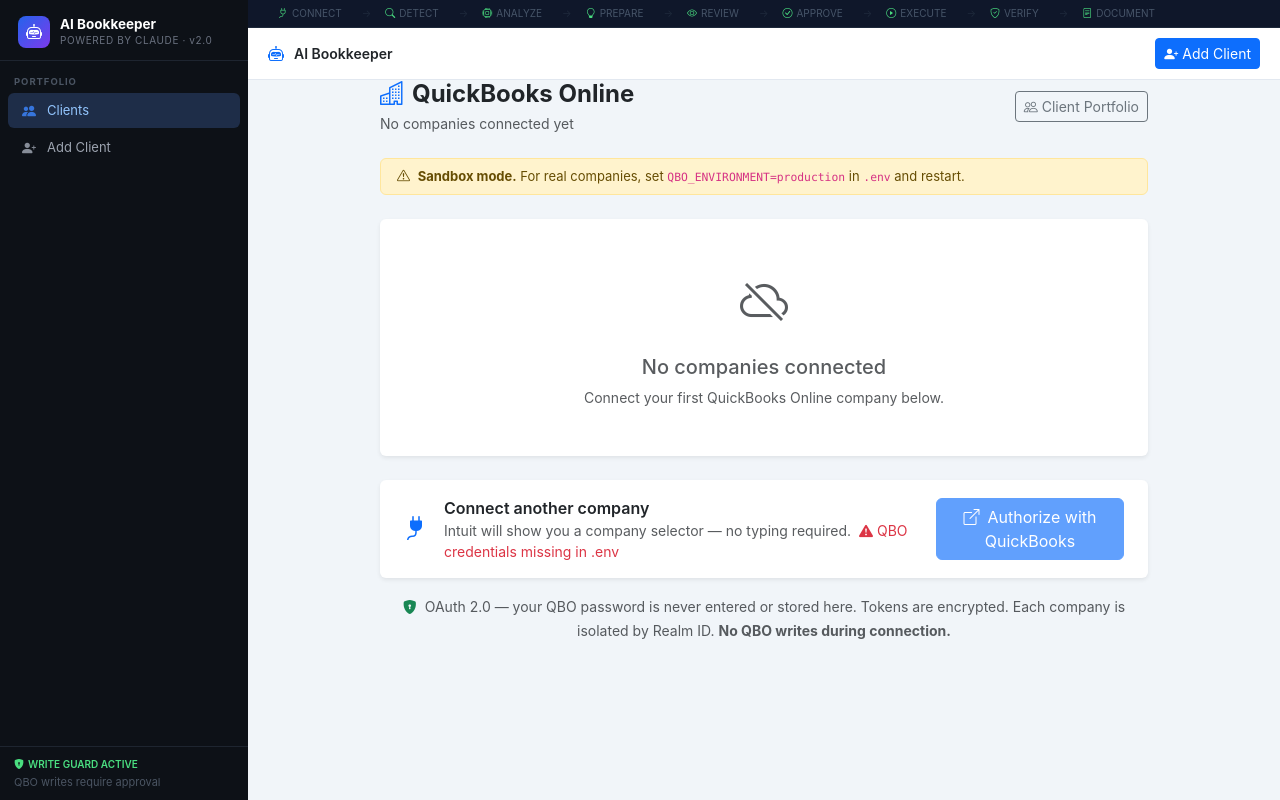
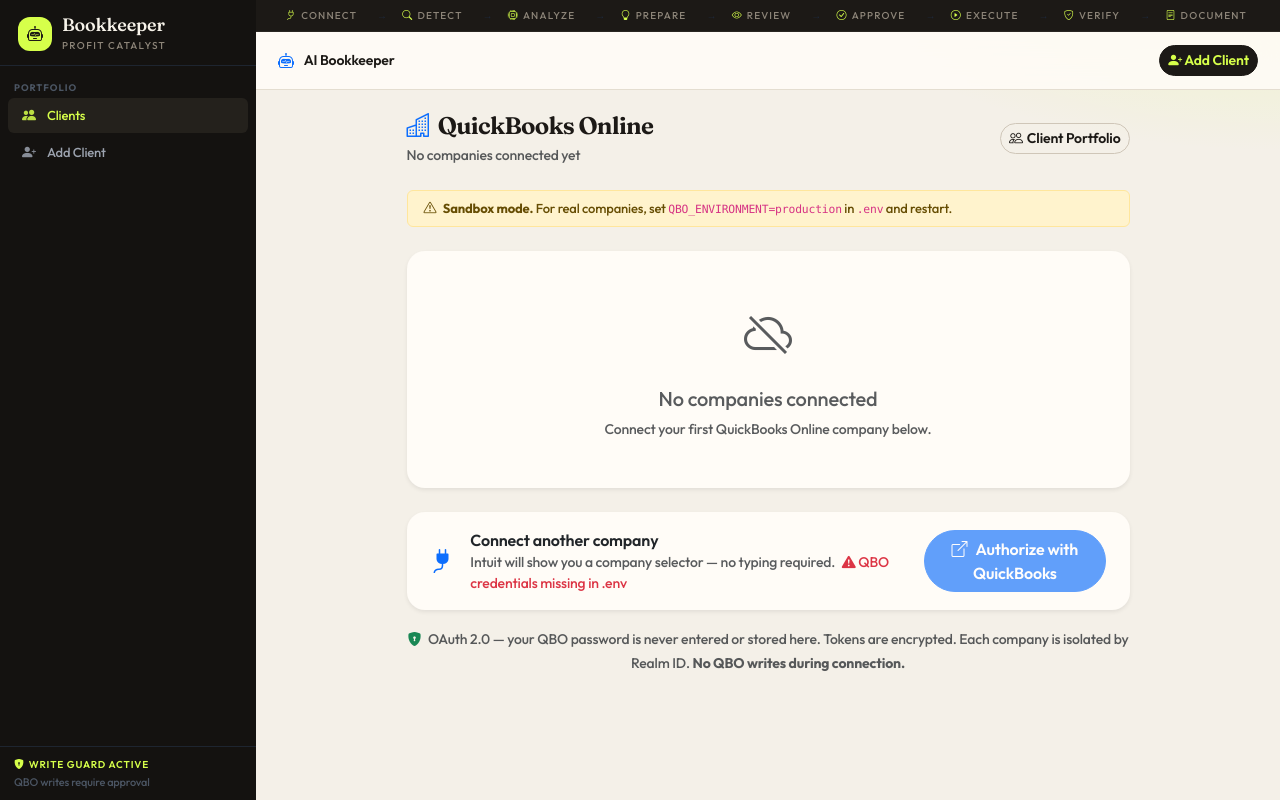
Before and after one commit to angelacatalyst/qbo-controller, a FastAPI app: page / in a window 1280 px wide. Run offline with FastAPI, Linux system fonts and the light colour scheme; some libraries are stand-ins or nearby versions.

Commit message:
feat: restyle the bookkeeper as a warm editorial workspace
Replace the generic blue dashboard chrome so every company page shares one visual system.

Co-authored-by: Cursor <cursoragent@cursor.com>

```diff
--- a/app/templates/assessment.html
+++ b/app/templates/assessment.html
@@ -36,8 +36,8 @@
   .issue-detail .label { font-weight:600; color:#64748b; min-width:120px; }
 
   .run-panel {
-    background:linear-gradient(135deg,#0f172a,#1e3a5f);
-    border-radius:12px; padding:24px; color:#fff; margin-bottom:24px;
+    background:#1c1916;
+    border-radius:22px; padding:24px; color:#f7f3ea; margin-bottom:24px;
   }
   .run-panel h5 { font-weight:700; margin-bottom:4px; }
   .run-panel small { color:#94a3b8; }
--- a/app/templates/base.html
+++ b/app/templates/base.html
@@ -6,22 +6,32 @@
   <title>{% block title %}AI Bookkeeper{% endblock %}</title>
   <link href="https://cdnjs.cloudflare.com/ajax/libs/bootstrap/5.3.2/css/bootstrap.min.css" rel="stylesheet">
   <link href="https://cdnjs.cloudflare.com/ajax/libs/bootstrap-icons/1.11.3/font/bootstrap-icons.min.css" rel="stylesheet">
+  <link href="https://fonts.googleapis.com/css2?family=Fraunces:opsz,wght@9..144,560;9..144,650&family=Outfit:wght@380;500;600;700&display=swap" rel="stylesheet">
   <style>
     :root {
-      --sidebar-bg: #0d1117;
-      --sidebar-w: 248px;
-      --accent: #2563eb;
-      --success: #16a34a;
-      --warning: #d97706;
-      --danger: #dc2626;
-      --body-bg: #f1f5f9;
-      --card-bg: #ffffff;
-      --border: #e2e8f0;
-      --muted: #64748b;
-      --header-h: 52px;
+      --sidebar-bg: #141210;
+      --sidebar-w: 256px;
+      --accent: #d6ff4a;
+      --ink: #1c1916;
+      --success: #2f6b45;
+      --warning: #a15c1d;
+      --danger: #9f2d2d;
+      --body-bg: #f4f0e8;
+      --card-bg: #fffcf7;
+      --border: #e4ddd0;
+      --muted: #6f675e;
+      --header-h: 58px;
     }
     * { box-sizing: border-box; }
-    body { background: var(--body-bg); font-family: 'Inter', system-ui, -apple-system, sans-serif; margin: 0; }
+    body {
+      background:
+        radial-gradient(900px 420px at 100% -10%, rgba(214,255,74,.28), transparent 55%),
+        var(--body-bg);
+      font-family: "Outfit", system-ui, sans-serif;
+      color: var(--ink);
+      margin: 0;
+      letter-spacing: -0.01em;
+    }
 
     /* ── Sidebar ─────────────────────────────────────────────── */
     #sidebar {
@@ -34,13 +44,13 @@
       display: flex; align-items: center; gap: 10px;
     }
     .sb-brand .logo {
-      width: 32px; height: 32px; background: linear-gradient(135deg, #2563eb, #7c3aed);
-      border-radius: 8px; display: flex; align-items: center; justify-content: center; flex-shrink: 0;
+      width: 34px; height: 34px; background: var(--accent); color: var(--ink);
+      border-radius: 12px; display: flex; align-items: center; justify-content: center; flex-shrink: 0;
     }
-    .sb-brand .logo i { color: #fff; font-size: 16px; }
+    .sb-brand .logo i { color: var(--ink); font-size: 16px; }
     .sb-brand .brand-text { flex: 1; min-width: 0; }
-    .sb-brand .brand-name { color: #fff; font-weight: 700; font-size: 13.5px; line-height: 1.2; }
-    .sb-brand .brand-sub { color: #6b7280; font-size: 10px; letter-spacing: .06em; }
+    .sb-brand .brand-name { color: #f7f3ea; font-family: "Fraunces", Georgia, serif; font-weight: 560; font-size: 18px; line-height: 1.05; }
+    .sb-brand .brand-sub { color: #8c8478; font-size: 10px; letter-spacing: .14em; text-transform: uppercase; margin-top: 3px; }
 
     .env-badge {
       margin: 8px 14px 4px; padding: 3px 10px; border-radius: 4px; font-size: 10px; font-weight: 700;
@@ -59,8 +69,8 @@
       white-space: nowrap; overflow: hidden;
     }
     .sb-link:hover { background: #1a2030; color: #e5e7eb; }
-    .sb-link.active { background: #1e2d48; color: #93c5fd; }
-    .sb-link.active i { color: #3b82f6; }
+    .sb-link.active { background: #24211c; color: var(--accent); }
+    .sb-link.active i { color: var(--accent); }
     .sb-link i { font-size: 14px; width: 16px; flex-shrink: 0; opacity: .85; }
     .sb-link .badge-count {
       margin-left: auto; background: #1e3a5f; color: #93c5fd;
@@ -86,16 +96,16 @@
     .sb-footer {
       padding: 10px 14px; border-top: 1px solid #1e2530; color: #374151; font-size: 11px; margin-top: auto;
     }
-    .sb-footer .write-guard { color: #4ade80; font-weight: 600; font-size: 10px; }
+    .sb-footer .write-guard { color: var(--accent); font-weight: 600; font-size: 10px; letter-spacing: .08em; }
 
     /* ── Main ────────────────────────────────────────────────── */
     #main { margin-left: var(--sidebar-w); min-height: 100vh; display: flex; flex-direction: column; }
 
     /* Mode strip */
     .mode-strip {
-      background: #0f172a; color: #475569; font-size: 10px;
-      display: flex; align-items: center; gap: 0; padding: 0 20px; height: 28px;
-      border-bottom: 1px solid #1e293b; flex-shrink: 0; overflow-x: auto;
+      background: #1c1916; color: #8c8478; font-size: 10px; letter-spacing: .12em;
+      display: flex; align-items: center; gap: 0; padding: 0 20px; height: 32px;
+      border-bottom: 1px solid #2a2622; flex-shrink: 0; overflow-x: auto;
     }
     .mode-strip .ms-step {
       display: flex; align-items: center; gap: 4px; padding: 0 10px; white-space: nowrap;
@@ -103,13 +113,14 @@
     .mode-strip .ms-step + .ms-step::before {
       content: '→'; margin-right: 10px; color: #1e293b;
     }
-    .ms-on  { color: #4ade80; }
-    .ms-off { color: #dc2626; }
+    .ms-on  { color: var(--accent); }
+    .ms-off { color: #e07a5f; }
 
     /* Top bar */
     .topbar {
-      height: var(--header-h); background: #fff; border-bottom: 1px solid var(--border);
-      display: flex; align-items: center; padding: 0 20px; position: sticky; top: 0; z-index: 100;
+      height: var(--header-h); background: rgba(255,252,247,.86); backdrop-filter: blur(16px);
+      border-bottom: 1px solid var(--border);
+      display: flex; align-items: center; padding: 0 22px; position: sticky; top: 0; z-index: 100;
       flex-shrink: 0; gap: 12px;
     }
     .topbar-left { flex: 1; display: flex; align-items: center; gap: 10px; min-width: 0; }
@@ -125,7 +136,7 @@
     .conn-disconnected { background: #f1f5f9; color: #64748b; }
 
     /* Cards */
-    .kpi-card { background: #fff; border: 1px solid var(--border); border-radius: 12px; padding: 18px 20px; }
+    .kpi-card { background: var(--card-bg); border: 1px solid var(--border); border-radius: 18px; padding: 18px 20px; box-shadow: 0 12px 30px rgba(28,25,22,.04); }
     .kpi-card .kpi-value { font-size: 26px; font-weight: 700; line-height: 1; }
     .kpi-card .kpi-label { font-size: 11px; color: var(--muted); margin-top: 4px; letter-spacing: .04em; }
 
@@ -179,6 +190,33 @@
     .auto-2 { background:#fef9c3; color:#78350f; padding:2px 7px; border-radius:12px; font-size:11px; font-weight:700; }
     .auto-3 { background:#fee2e2; color:#7f1d1d; padding:2px 7px; border-radius:12px; font-size:11px; font-weight:700; }
 
+    .hero-panel {
+      background: #1c1916;
+      color: #f7f3ea;
+      border-radius: 22px;
+      border: 1px solid #2c2824;
+      box-shadow: 0 20px 50px rgba(28,25,22,.12);
+    }
+    .hero-panel code { color: var(--accent); }
+    h1, h2, h3, h4, .display { font-family: "Fraunces", Georgia, serif; letter-spacing: -0.03em; }
+    .card { background: var(--card-bg); border-color: var(--border) !important; border-radius: 18px !important; }
+    .btn { border-radius: 999px; font-weight: 600; letter-spacing: -0.01em; }
+    .btn-primary, .btn-success {
+      background: var(--ink); border-color: var(--ink); color: var(--accent);
+    }
+    .btn-primary:hover, .btn-success:hover, .btn-primary:focus, .btn-success:focus {
+      background: #2a241c; border-color: #2a241c; color: #fff;
+    }
+    .btn-outline-primary, .btn-outline-secondary, .btn-outline-success {
+      border-color: #cfc6b8; color: var(--ink); background: transparent;
+    }
+    .btn-outline-primary:hover, .btn-outline-secondary:hover, .btn-outline-success:hover {
+      background: var(--ink); color: var(--accent); border-color: var(--ink);
+    }
+    .btn-warning { background: var(--accent); border-color: var(--accent); color: var(--ink); }
+    .table { --bs-table-bg: transparent; }
+    #main > .container, #main > .container-fluid, #main .page { }
+    .content-pad { padding: 22px 26px 40px; }
     {% block extra_css %}{% endblock %}
   </style>
 </head>
@@ -193,8 +231,8 @@
   <div class="sb-brand">
     <div class="logo"><i class="bi bi-robot"></i></div>
     <div class="brand-text">
-      <div class="brand-name">AI Bookkeeper</div>
-      <div class="brand-sub">POWERED BY CLAUDE · v2.0</div>
+      <div class="brand-name">Bookkeeper</div>
+      <div class="brand-sub">Profit Catalyst</div>
     </div>
   </div>
 
@@ -451,8 +489,9 @@
   </div>
   {% endif %}
 
-  <!-- Page content -->
+  <div class="content-pad">
   {% block content %}{% endblock %}
+  </div>
 
 </div>{# end #main #}
 
--- a/app/templates/company.html
+++ b/app/templates/company.html
@@ -3,14 +3,14 @@
 
 {% block content %}
 <!-- COMPANY CONTEXT HEADER -->
-<div class="card border-0 mb-4" style="background:linear-gradient(135deg,#0f172a,#1e293b);border-radius:12px;">
+<div class="card border-0 mb-4 hero-panel">
   <div class="card-body p-4 text-white">
     <div class="row align-items-center">
       <div class="col">
         <div class="text-uppercase small mb-1" style="color:#94a3b8;letter-spacing:.08em;">CURRENT COMPANY WORKSPACE</div>
         <h4 class="mb-1 fw-bold">{{ company.company_name }}</h4>
         <div class="d-flex flex-wrap gap-3 mt-2 small" style="color:#94a3b8;">
-          <span><i class="bi bi-key me-1"></i>Realm ID: <code style="color:#60a5fa;">{{ company.realm_id }}</code></span>
+          <span><i class="bi bi-key me-1"></i>Realm ID: <code>{{ company.realm_id }}</code></span>
           <span><i class="bi bi-link-45deg me-1"></i>
             {% if company.connection_status == 'connected' %}<span class="text-success">● Connected</span>{% else %}<span class="text-muted">● Disconnected</span>{% endif %}
           </span>
```
